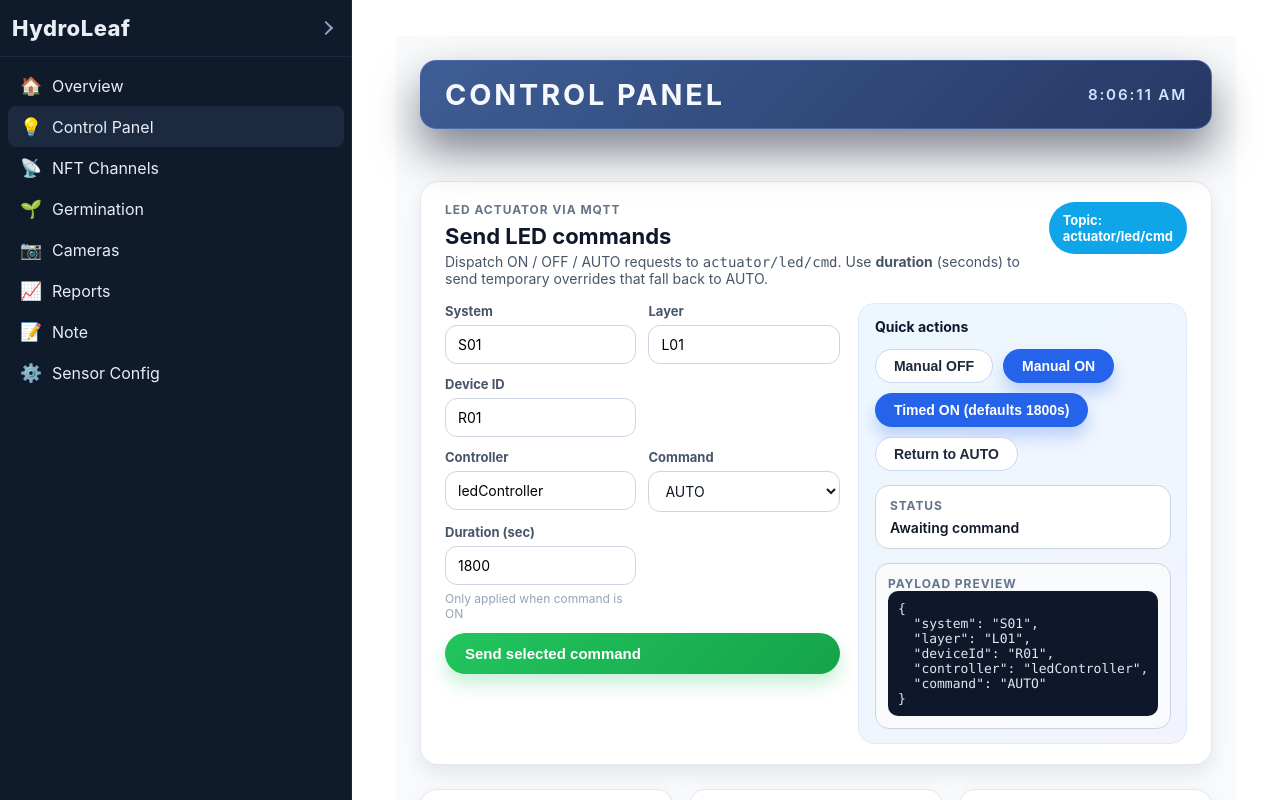
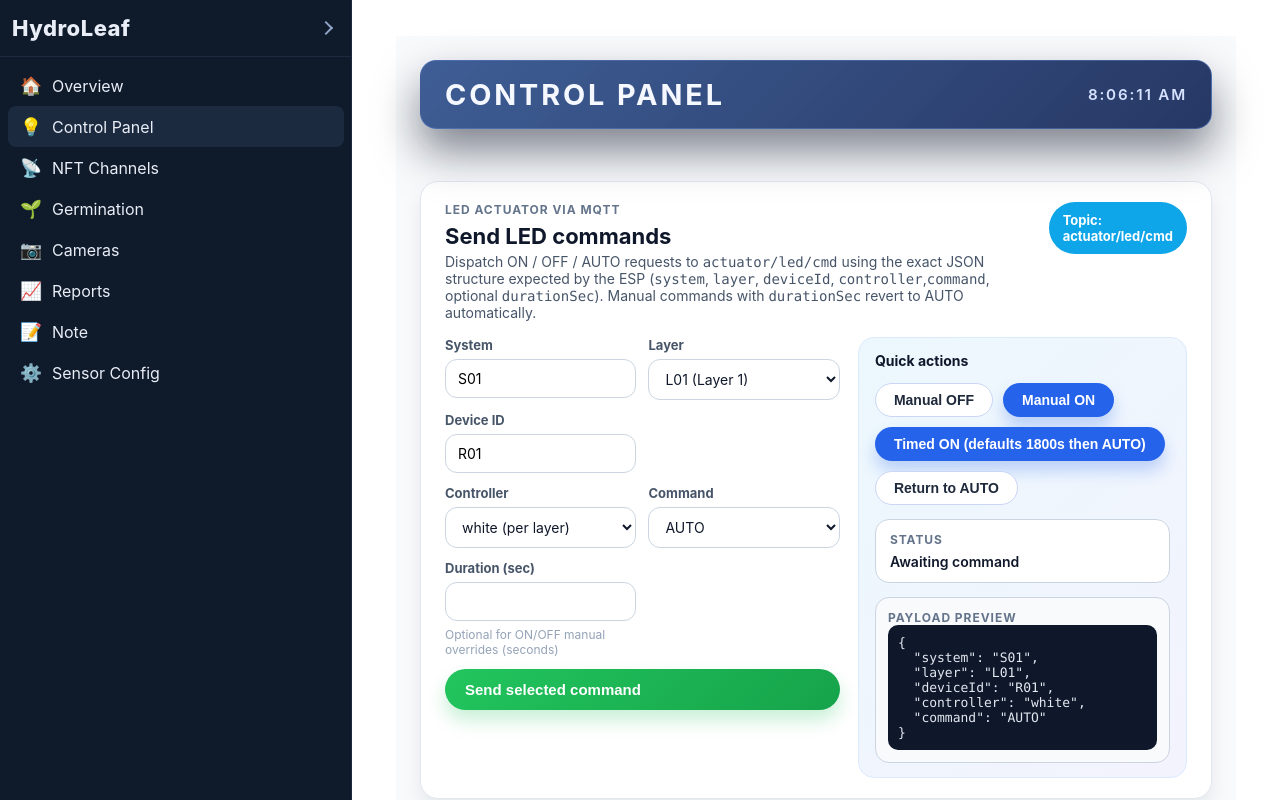
Before and after one commit to bahramali/NFTMonitoring, a React (Vite) app: page /control-panel in a window 1280 px wide. Shown: the top 800 px of the page. Built offline with nearby package versions, Linux system fonts and the light colour scheme; no server answers.

Commit message:
Align LED control payloads with MQTT schema

```diff
--- a/src/pages/ControlPanel/index.jsx
+++ b/src/pages/ControlPanel/index.jsx
@@ -121,9 +121,9 @@ function ControlPanel() {
         system: "S01",
         layer: "L01",
         deviceId: "R01",
-        controller: "ledController",
+        controller: "white",
         command: "AUTO",
-        durationSec: "1800",
+        durationSec: "",
     });
     const [sendingCommand, setSendingCommand] = useState(false);
     const [commandState, setCommandState] = useState({ status: "idle", message: "" });
@@ -148,15 +148,19 @@ function ControlPanel() {
     };
 
     const buildLedPayload = (commandOverride, { forceDuration } = {}) => {
+        const normalizedCommand = (commandOverride ?? ledCommand.command ?? "AUTO").toUpperCase();
+        const safeCommand = ["ON", "OFF", "AUTO"].includes(normalizedCommand)
+            ? normalizedCommand
+            : "AUTO";
         const payload = {
             system: ledCommand.system.trim() || "S01",
-            layer: ledCommand.layer.trim() || "L01",
+            layer: (ledCommand.layer || "L01").trim().toUpperCase(),
             deviceId: ledCommand.deviceId.trim() || "R01",
-            controller: ledCommand.controller.trim() || "ledController",
-            command: (commandOverride ?? ledCommand.command ?? "AUTO").toUpperCase(),
+            controller: (ledCommand.controller || "white").trim().toLowerCase(),
+            command: safeCommand,
         };
 
-        if (payload.command === "ON") {
+        if (payload.command !== "AUTO") {
             const parsedDuration = Number.parseInt(ledCommand.durationSec, 10);
             if (Number.isFinite(parsedDuration) && parsedDuration > 0) {
                 payload.durationSec = parsedDuration;
@@ -179,7 +183,7 @@ function ControlPanel() {
             const response = await sendLedCommand(payload);
             setCommandState({ status: "success", message: response?.message ?? "Command accepted", payload });
             logAction(
-                `LED ${payload.command}${payload.durationSec ? ` (${payload.durationSec}s)` : ""} command sent to ${payload.deviceId}.`
+                `LED ${payload.command}${payload.durationSec ? ` (${payload.durationSec}s)` : ""} sent to ${payload.deviceId} • ${payload.layer}/${payload.controller}.`
             );
         } catch (error) {
             setCommandState({ status: "error", message: error?.message ?? "Failed to send command" });
@@ -270,8 +274,10 @@ function ControlPanel() {
                         <p className={styles.commandEyebrow}>LED actuator via MQTT</p>
                         <h2 className={styles.commandTitle}>Send LED commands</h2>
                         <p className={styles.commandDescription}>
-                            Dispatch ON / OFF / AUTO requests to <code>actuator/led/cmd</code>. Use <strong>duration</strong> (seconds)
-                            to send temporary overrides that fall back to AUTO.
+                            Dispatch ON / OFF / AUTO requests to <code>actuator/led/cmd</code> using the exact JSON structure expected
+                            by the ESP (<code>system</code>, <code>layer</code>, <code>deviceId</code>, <code>controller</code>,
+                            <code>command</code>, optional <code>durationSec</code>). Manual commands with <code>durationSec</code> revert
+                            to AUTO automatically.
                         </p>
                     </div>
                     <div className={styles.topicBadge}>Topic: actuator/led/cmd</div>
@@ -291,12 +297,14 @@ function ControlPanel() {
                             </label>
                             <label className={styles.field}>
                                 <span className={styles.fieldLabel}>Layer</span>
-                                <input
-                                    type="text"
+                                <select
+                                    className={styles.input}
                                     value={ledCommand.layer}
-                                    className={styles.input}
                                     onChange={(e) => setLedCommand((prev) => ({ ...prev, layer: e.target.value }))}
-                                />
+                                >
+                                    <option value="L01">L01 (Layer 1)</option>
+                                    <option value="L02">L02 (Layer 2)</option>
+                                </select>
                             </label>
                             <label className={styles.field}>
                                 <span className={styles.fieldLabel}>Device ID</span>
@@ -312,12 +320,14 @@ function ControlPanel() {
                         <div className={styles.fieldRow}>
                             <label className={styles.field}>
                                 <span className={styles.fieldLabel}>Controller</span>
-                                <input
-                                    type="text"
+                                <select
+                                    className={styles.input}
                                     value={ledCommand.controller}
-                                    className={styles.input}
                                     onChange={(e) => setLedCommand((prev) => ({ ...prev, controller: e.target.value }))}
-                                />
+                                >
+                                    <option value="white">white (per layer)</option>
+                                    <option value="bloom">bloom (per layer)</option>
+                                </select>
                             </label>
                             <label className={styles.field}>
                                 <span className={styles.fieldLabel}>Command</span>
@@ -341,7 +351,7 @@ function ControlPanel() {
                                     value={ledCommand.durationSec}
                                     onChange={(e) => setLedCommand((prev) => ({ ...prev, durationSec: e.target.value }))}
                                 />
-                                <span className={styles.fieldHint}>Only applied when command is ON</span>
+                                <span className={styles.fieldHint}>Optional for ON/OFF manual overrides (seconds)</span>
                             </label>
                         </div>
 
@@ -380,7 +390,7 @@ function ControlPanel() {
                                 onClick={() => handleSendCommand({ commandOverride: "ON", forceDuration: true })}
                                 disabled={sendingCommand}
                             >
-                                Timed ON (defaults 1800s)
+                                Timed ON (defaults 1800s then AUTO)
                             </button>
                             <button
                                 type="button"
@@ -411,9 +421,9 @@ function ControlPanel() {
                             {commandState?.payload && (
                                 <div className={styles.statusMeta}>
                                     {commandState.payload.command}
-                                    {commandState.payload.durationSec ? ` • ${commandState.payload.durationSec}s` : ""} →
-                                    {" "}
-                                    {commandState.payload.deviceId}
+                                    {commandState.payload.durationSec ? ` • ${commandState.payload.durationSec}s` : ""}
+                                    {` • ${commandState.payload.layer} / ${commandState.payload.controller}`}
+                                    {` → ${commandState.payload.deviceId}`}
                                 </div>
                             )}
                         </div>
```
